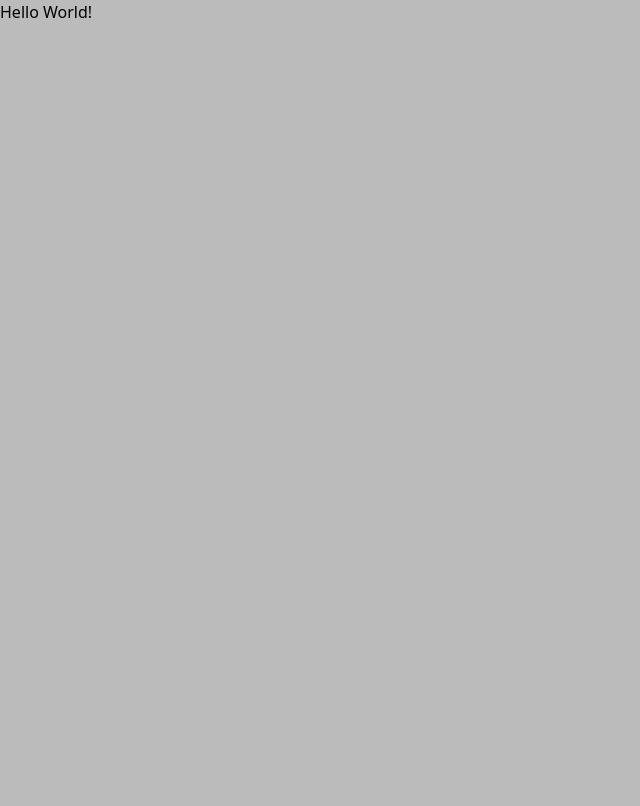
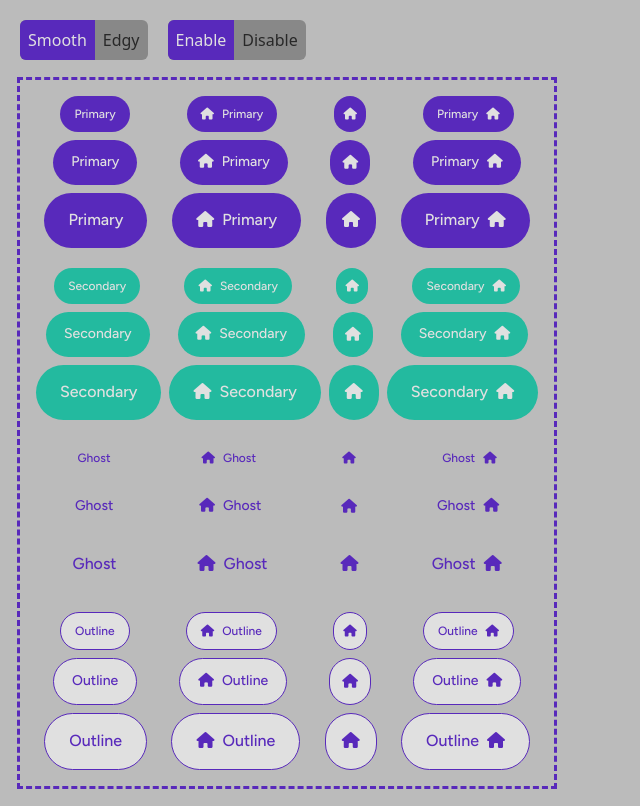
Before and after one commit to devalanlima/Free-Responsive-Button-UI-Kit-React-Components, a React (Vite) app: page / in a window 1280 px wide. Shown: the whole page, without its empty margins (0-640 px from the left). Built offline with nearby package versions, Linux system fonts and the light colour scheme.

Commit message:
feat: Create a showcase to display button variants

```diff
--- a/src/App.tsx
+++ b/src/App.tsx
@@ -1,5 +1,62 @@
+import { useState } from "react";
+import { Icon, Size, Style } from "./assets/button-types";
+import Button from "./assets/components/Button";
+import Toggle from "./assets/components/Toggle";
+
 export default function App() {
+  const sizes: Array<Size> = ['small', 'medium', 'large']
+  const styles: Array<Style> = ['primary', 'secondary', 'ghost', 'outline']
+  const iconPositions: Array<Icon> = ['none', 'left', 'only', 'right']
+
+  const [corner, setCorner] = useState<boolean>(true)
+  const handleChangeCorner = () => {
+    setCorner(!corner)
+  }
+
+  const [enable, setEnable] = useState<boolean>(true)
+  const handleChangeEnable = () => {
+    setEnable(!enable)
+  }
+
   return (
-    <h1 className="bg-red-500 text-blue-600">Hello World!</h1>
+    <>
+    <div className="flex gap-5 m-5">
+    <Toggle
+      inputValue={corner}
+      onChange={handleChangeCorner}
+      label1="Smooth"
+      label2="Edgy"
+    />
+    <Toggle
+      inputValue={enable}
+      onChange={handleChangeEnable}
+      label1="Enable"
+      label2="Disable"
+    />
+    </div>
+      <div className="flex flex-col gap-5 m-5 outline-dashed outline-primary-medium p-4 w-fit">
+        {styles.map(style => (
+          <div className="flex flex-col gap-2" key={style}>
+            {sizes.map(size => (
+              <div className="flex gap-2 flex-wrap justify-around">
+                {iconPositions.map(iconPosition => (
+                  <Button
+                    size={size}
+                    styleType={style}
+                    iconPosition={iconPosition}
+                    corners={corner ? 'smooth' : 'edgy'}
+                    disabled={!enable}
+                    icon={<i className="fa-solid fa-house"></i>}
+                  >
+                    {style.charAt(0).toUpperCase() + style.slice(1)}
+                  </Button>
+                ))}
+              </div>
+            ))}
+          </div>
+        ))}
+      </div>
+    </>
+
   )
 }
```
